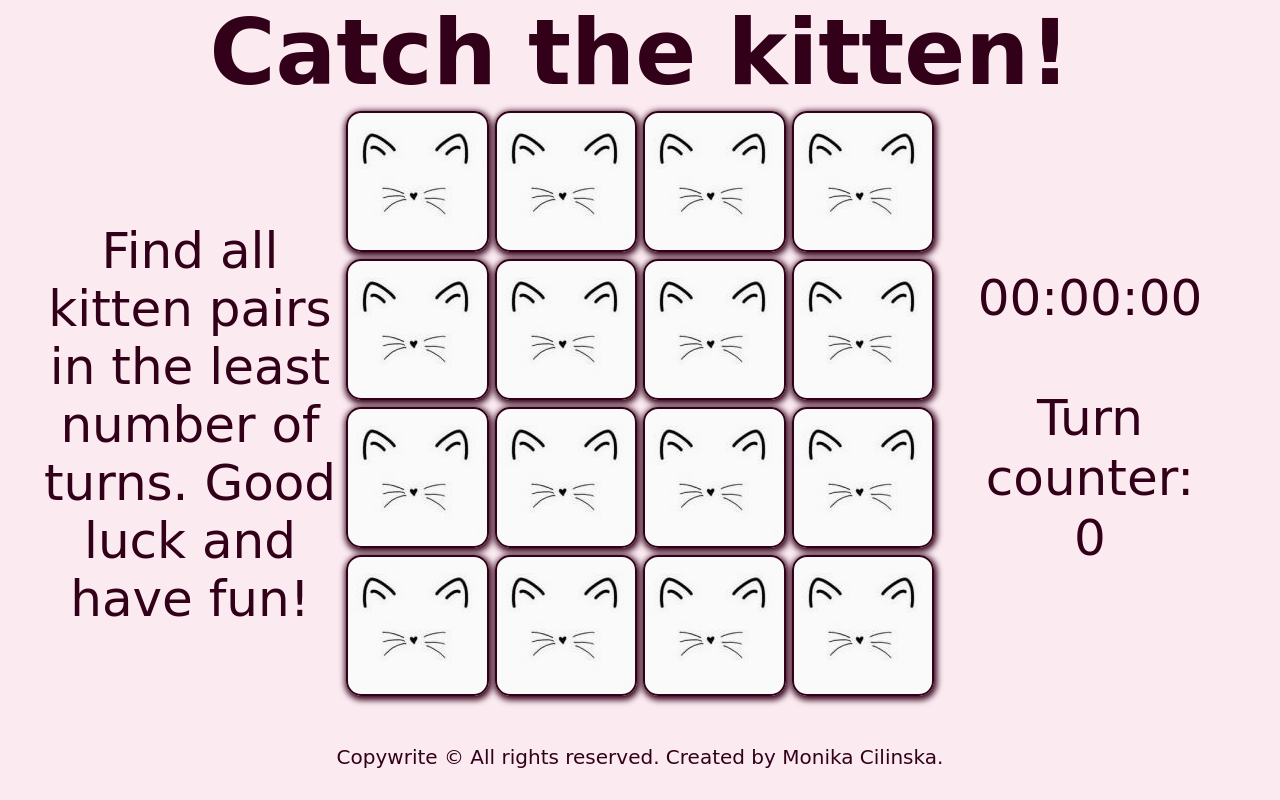
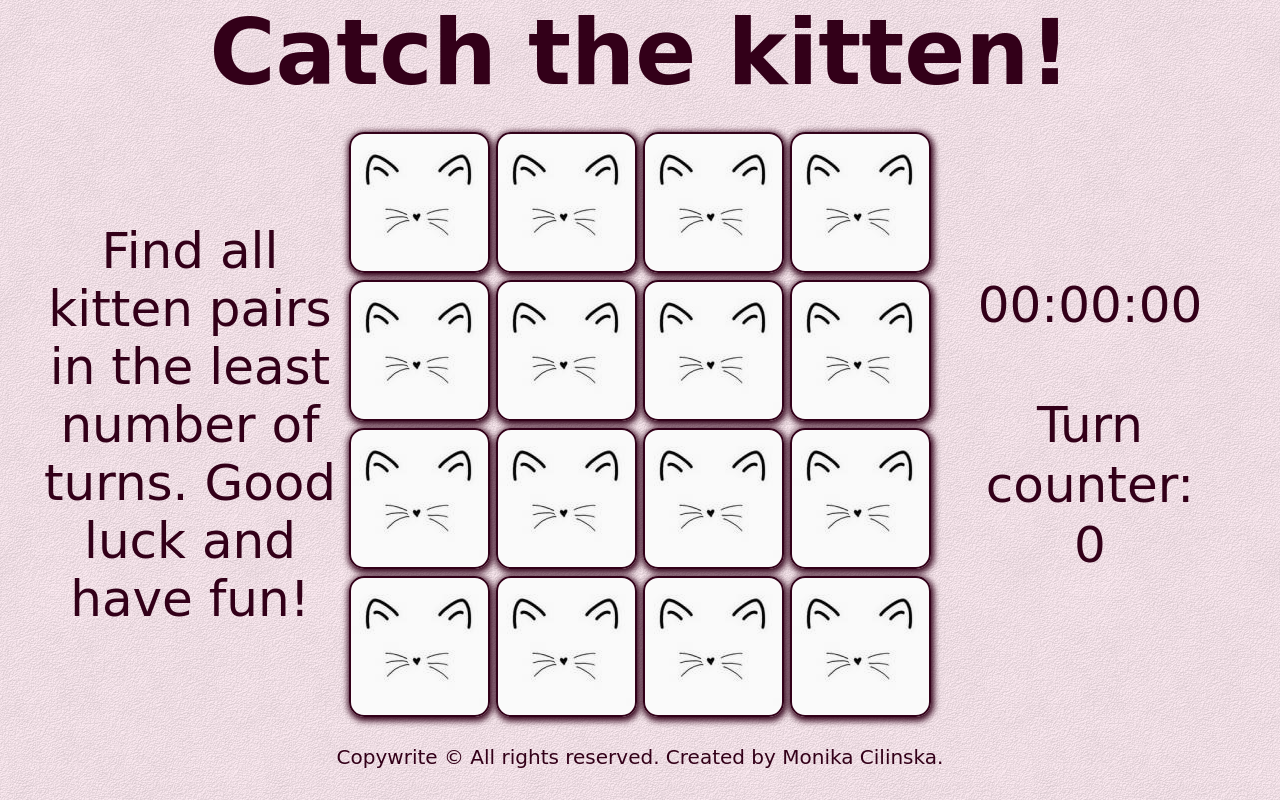
Before and after one commit to monikacil/Catch_the_kitten, a plain HTML site: page index.html in a window 1280 px wide. Drawn offline with nearby package versions, Linux system fonts and the light colour scheme; a web font is replaced by a local one.

Commit message:
added background image, changed elements setting

```diff
--- a/index.html
+++ b/index.html
@@ -33,6 +33,7 @@
                 <p>Find all kitten pairs in the least number of turns. Good luck and have fun!</p>
             </div>
             <div class="col-6 board">
+                <div id="centerBoard">
                     <div class="row">
                         <div class="col-3">
                             <div class="transition card" id="c0"></div>
@@ -90,6 +91,7 @@
                         </div>
                     </div>
                 </div>
+            </div>
             <div class="col-6 gameOver" hidden>
                 <div>
                     Congrats!</br>
@@ -115,8 +117,7 @@
     </div>
 </footer>
 
-    <script src="https://cdnjs.cloudflare.com/ajax/libs/jquery/3.2.1/jquery.min.js"
-            integrity="sha256-hwg4gsxgFZhOsEEamdOYGBf13FyQuiTwlAQgxVSNgt4=" crossorigin="anonymous"></script>
+<script src="https://ajax.googleapis.com/ajax/libs/jquery/3.3.1/jquery.min.js"></script>
 <script src="kitten.js"></script>
 
 </body>
--- a/scss/_elements.scss
+++ b/scss/_elements.scss
@@ -24,9 +24,13 @@
     }
 
     .board {
-      @include fontSizeStyle(4rem);
+      display: flex;
+      justify-content: center;
+      align-items: center;
       min-height: 80vh;
       min-width: (4*$minCardWidth)+6;
+      #centerBoard{
+        @include fontSizeStyle(4rem);
         .card {
           min-height: 141px;
           min-width: 141px;
@@ -45,10 +49,10 @@
           }
         }
       }
+    }
     .gameOver {
       font-size: 6rem;
       text-align: center;
-      height: 80vh;
       .link {
         font-size: 8rem;
         cursor: pointer;
@@ -74,12 +78,10 @@
     .score {
       display: flex;
       flex-direction: column;
-      justify-content: space-between;
+      justify-content: center;
       @include fontSizeStyle(4rem);
-      height: 24rem;
       font-size: 5rem;
       line-height: 6rem;
-      margin-top: 20vh;
     }
   }
 }
```
Also changed, not shown: css/main.css, img/egg-shell.png (added). Lines whose indentation alone changed are shown as unchanged.
